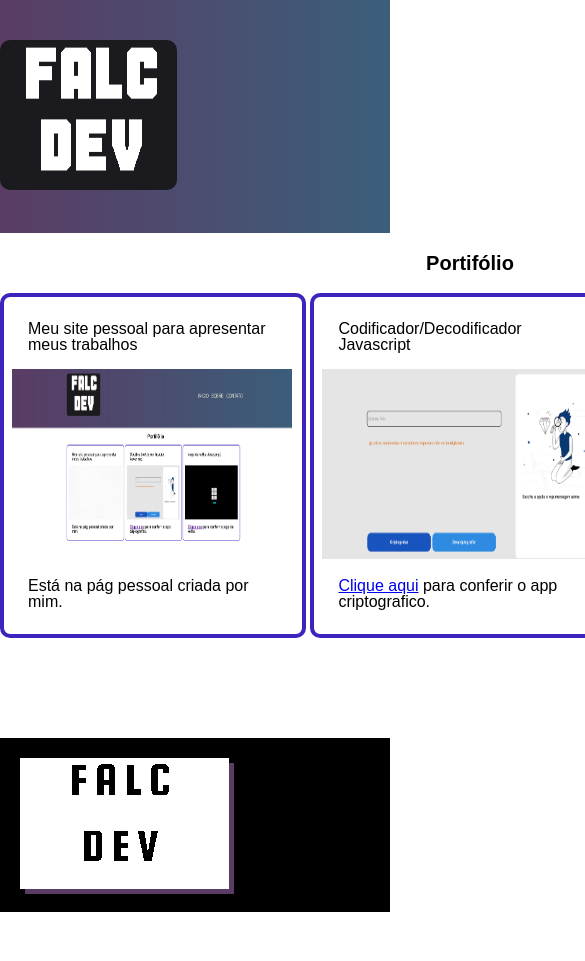
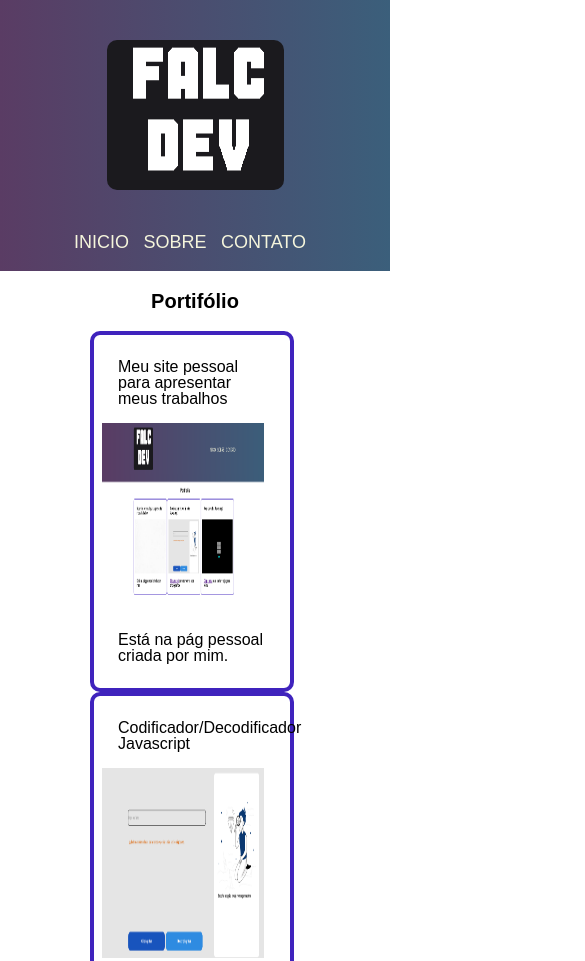
Before and after one commit to ViniciusFalcao/Pagina-Portifolio, a plain HTML site: page index.html in a window 390 px wide. Shown: the top 961 px of the page, 585 px wide, since content can reach past the window. Before the commit the page ends 912 px from the top, so only its background shows below. Drawn offline with Linux system fonts and the light colour scheme.

Commit message:
Update style.css

```diff
--- a/style.css
+++ b/style.css
@@ -97,3 +97,38 @@ footer img{
     right: 0px;
 
 }
+@media screen and (max-width:480px) {
+    .caixa,main{
+        width: auto;
+    }
+    .lista-projetos li{
+        display: block;
+        width: 60%;
+    }
+    .img-projetos{
+        width: 90%;
+    }
+    .caixa nav{
+        display: block;
+        position: static;
+
+
+    }
+    .caixa{
+        text-align: center;
+        padding-bottom: 20px;
+    }
+    main{
+        margin-left: 90px;
+    }
+    h2{
+        margin-right:90px ;
+    }
+    .p-footer{
+        display:block;
+        top: 170px;
+        left: 10px;
+    }
+
+
+}
```
